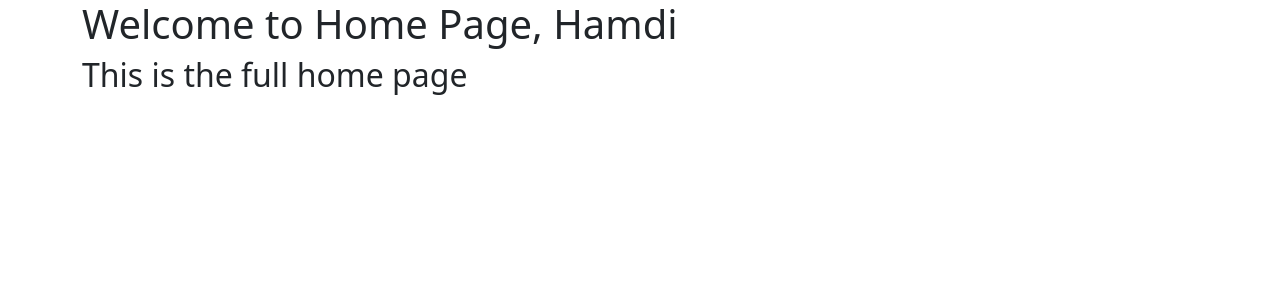
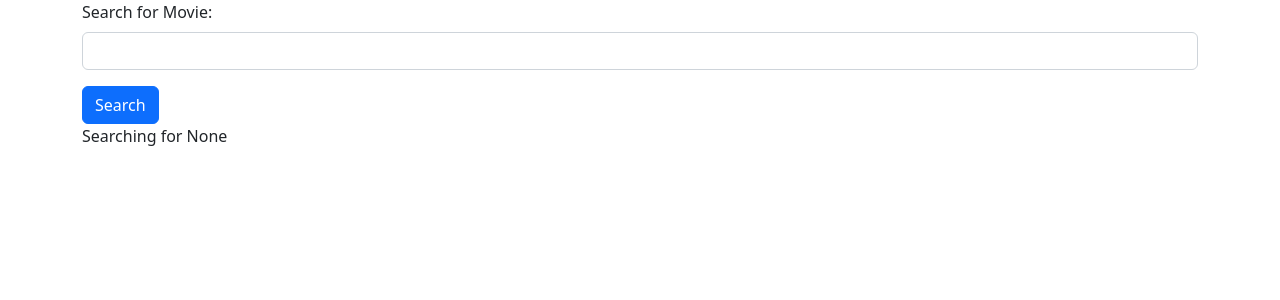
Before and after one commit to hamdiboyraz/movie-reviews, a Django app: page / in a window 1280 px wide. Shown: the top 300 px of the page. Run offline with Django 4.2, Linux system fonts and the light colour scheme.

Commit message:
Add search form

```diff
--- a/movie/templates/home.html
+++ b/movie/templates/home.html
@@ -11,8 +11,14 @@
   </head>
   <body>
     <div class="container">
-      <h1>Welcome to Home Page, {{ name }}</h1>
-      <h2>This is the full home page</h2>
+      <form action=""> <!-- "" submit the from to the same page -->
+        <div class="mb-3">
+          <label class="form-label">Search for Movie:</label>
+          <input type="text" name="searchMovie" class="form-control" />
+        </div>
+        <button type="submit" class="btn btn-primary">Search</button>
+      </form>
+      Searching for {{ search_Term }}
     </div>
   </body>
 </html>
--- a/movie/views.py
+++ b/movie/views.py
@@ -3,7 +3,8 @@
 
 # Create your views here.
 def home(request):
-    return render(request, 'home.html', {'name': 'Hamdi'})
+    searchTerm = request.GET.get('searchMovie')
+    return render(request, 'home.html', {'search_Term':searchTerm})
 
 def about(request):
     return HttpResponse('<h1>Welcome to About Page</h1>')
```
